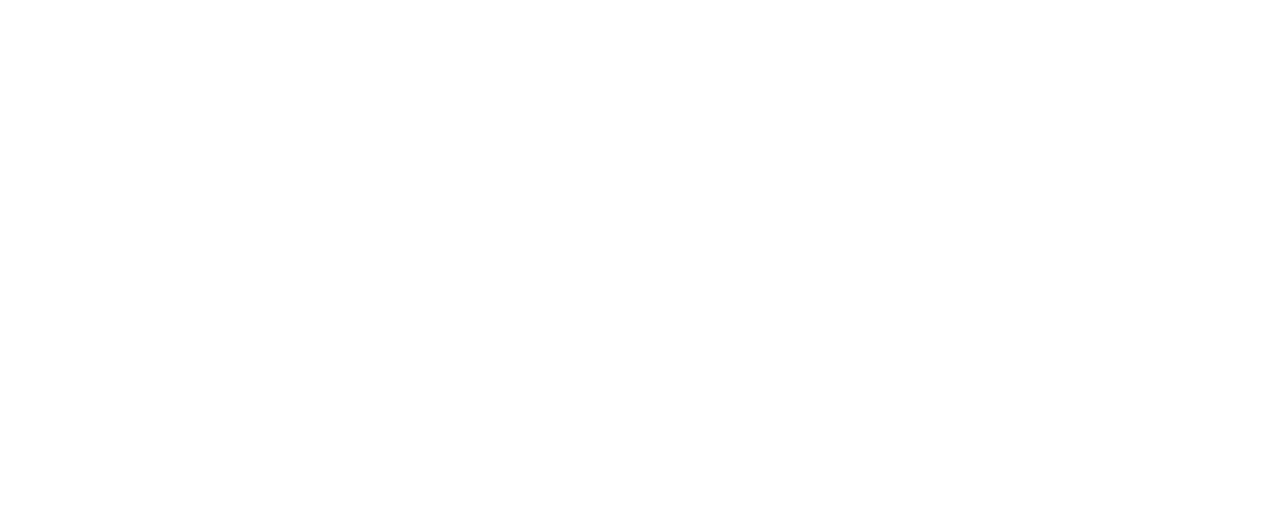
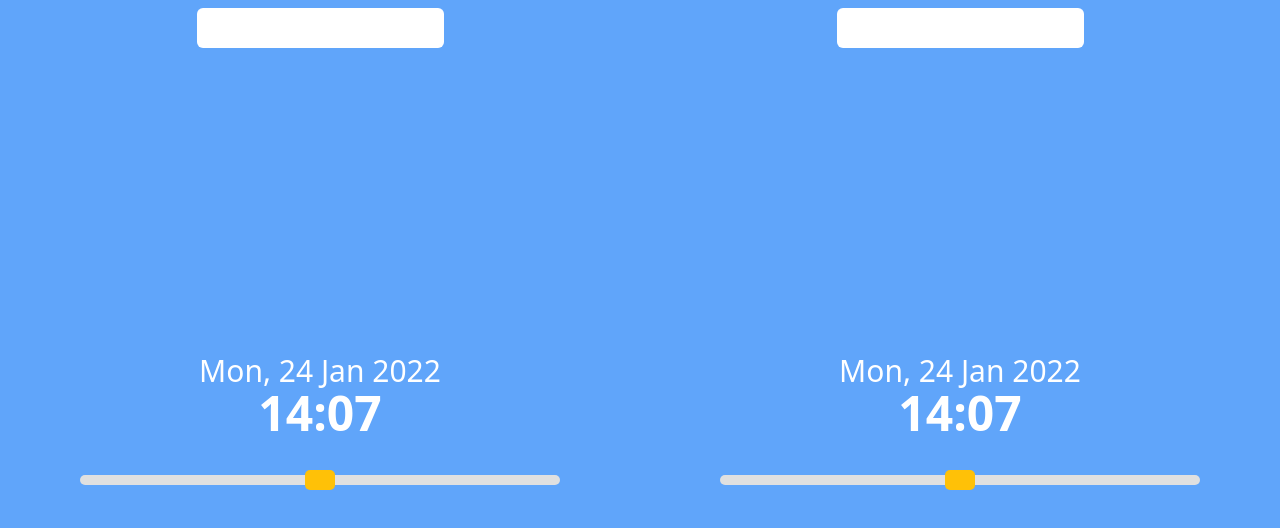
Before and after one commit to owenltm/timeConverter, a React (Create React App) app: page / in a window 1280 px wide. Shown: the top 528 px of the page. Built offline with nearby package versions, Linux system fonts and the light colour scheme.

Commit message:
time input container

```diff
--- a/src/App.css
+++ b/src/App.css
@@ -1,3 +1,98 @@
 @tailwind base;
 @tailwind components;
 @tailwind utilities;
+
+input {
+  outline: none;
+}
+
+input[type=range] {
+  height: 26px;
+  -webkit-appearance: none;
+  margin: 10px 0;
+  width: 75%;
+  background-color: transparent;
+}
+input[type=range]:focus {
+  outline: none;
+}
+input[type=range]::-webkit-slider-runnable-track {
+  width: 75%;
+  height: 10px;
+  cursor: pointer;
+  animate: 0.2s;
+  box-shadow: 0px 0px 0px #000000;
+  background: #E0E0E0;
+  border-radius: 5px;
+  border: 0px solid #000000;
+}
+input[type=range]::-webkit-slider-thumb {
+  box-shadow: 0px 0px 0px #000000;
+  border: 0px solid #000000;
+  height: 20px;
+  width: 30px;
+  border-radius: 5px;
+  background: #FFC107;
+  cursor: pointer;
+  -webkit-appearance: none;
+  margin-top: -5px;
+}
+input[type=range]:focus::-webkit-slider-runnable-track {
+  background: #E0E0E0;
+}
+input[type=range]::-moz-range-track {
+  width: 75%;
+  height: 10px;
+  cursor: pointer;
+  animate: 0.2s;
+  box-shadow: 0px 0px 0px #000000;
+  background: #E0E0E0;
+  border-radius: 5px;
+  border: 0px solid #000000;
+}
+input[type=range]::-moz-range-thumb {
+  box-shadow: 0px 0px 0px #000000;
+  border: 0px solid #000000;
+  height: 20px;
+  width: 30px;
+  border-radius: 5px;
+  background: #FFC107;
+  cursor: pointer;
+}
+input[type=range]::-ms-track {
+  width: 75%;
+  height: 10px;
+  cursor: pointer;
+  animate: 0.2s;
+  background: transparent;
+  border-color: transparent;
+  color: transparent;
+}
+input[type=range]::-ms-fill-lower {
+  background: #E0E0E0;
+  border: 0px solid #000000;
+  border-radius: 10px;
+  box-shadow: 0px 0px 0px #000000;
+}
+input[type=range]::-ms-fill-upper {
+  background: #E0E0E0;
+  border: 0px solid #000000;
+  border-radius: 10px;
+  box-shadow: 0px 0px 0px #000000;
+}
+input[type=range]::-ms-thumb {
+  margin-top: 1px;
+  box-shadow: 0px 0px 0px #000000;
+  border: 0px solid #000000;
+  height: 20px;
+  width: 30px;
+  border-radius: 5px;
+  background: #FFC107;
+  cursor: pointer;
+}
+input[type=range]:focus::-ms-fill-lower {
+  background: #E0E0E0;
+}
+input[type=range]:focus::-ms-fill-upper {
+  background: #E0E0E0;
+}
--- a/src/App.js
+++ b/src/App.js
@@ -1,10 +1,11 @@
 import React from 'react';
 import './App.css';
+import TimeConverter from './components/time_converter/TimeConverter';
 
 function App() {
   return (
     <div className="App">
-
+      <TimeConverter />
     </div>
   );
 }
--- /dev/null
+++ b/src/components/time_converter/TimeConverter.js
@@ -0,0 +1,13 @@
+import React from 'react';
+import TimeInput from './TimeInput';
+
+function TimeConverter(props) {
+  return (
+    <div className='flex h-screen'>
+      <TimeInput />
+      <TimeInput />
+    </div>
+  );
+}
+
+export default TimeConverter;
--- /dev/null
+++ b/src/components/time_converter/TimeInput.js
@@ -0,0 +1,21 @@
+import React from 'react';
+// import './TimeInput.css';
+
+function TimeInput(props) {
+  return (
+    <div className='flex-1 flex flex-col bg-blue-400'>
+      <div className='flex justify-center py-2'>
+        <input className='p-2 rounded-md text-center' type='text' />
+      </div>
+      <div className='flex-1 flex flex-col justify-center items-center text-white'>
+        <div className='text-center mb-5'>
+          <h1 className='text-3xl'>Mon, 24 Jan 2022</h1>
+          <h2 className='text-5xl font-bold'>14:07</h2>
+        </div>
+        <input type="range" min={0} max={100} className='text-red-100'/>
+      </div>
+    </div>
+  );
+}
+
+export default TimeInput;
```
